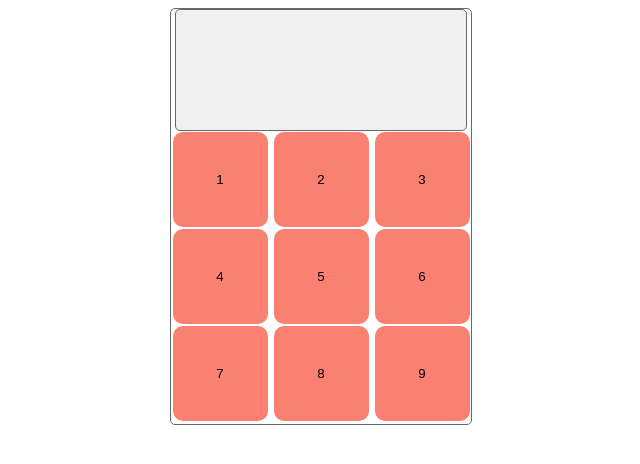
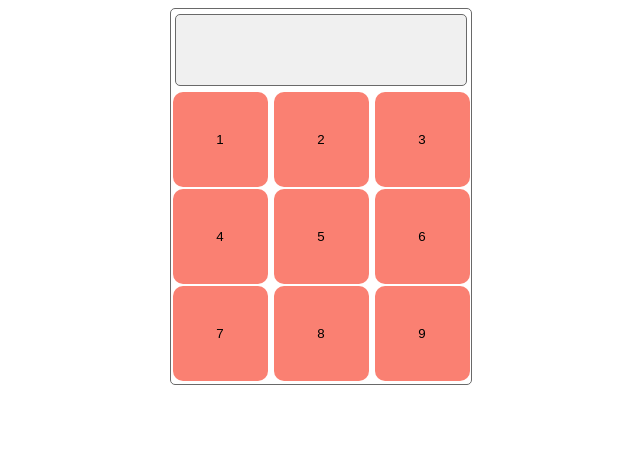
Before and after one commit to xaca/paginador, a plain HTML site: page index.html in a window 1280 px wide. Shown: the whole page, without its empty margins (319-959 px from the left). Drawn offline with Linux system fonts and the light colour scheme.

Commit message:
interfaz lista para agregar interaccion con pantalla

```diff
--- a/css/main.css
+++ b/css/main.css
@@ -1,6 +1,6 @@
 #teclado{
     width: 300px;
-    height: 415px;
+    height: 375px;
     margin:0 auto;
     text-align: center;
     border-radius: 5px;
@@ -16,11 +16,15 @@
 }
 #pantalla{
     width: 90%;
-    height: 100px;
+    height: 50px;
     background-color: #f0f0f0;
     margin: 0 auto;
+    margin-top: 0px;
+    margin-bottom: 0px;
     text-align: right;
     padding: 10px;
     border-radius: 5px;
-    border:1px solid dimgray
+    border: 1px solid dimgray;
+    margin-bottom: 5px;
+    margin-top: 5px;
 }
```
